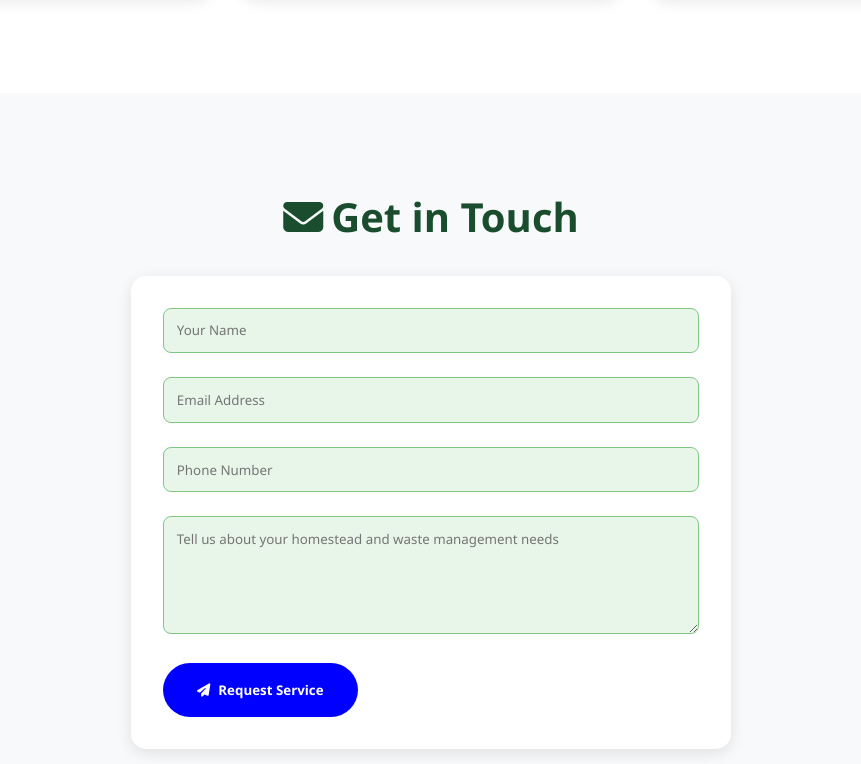
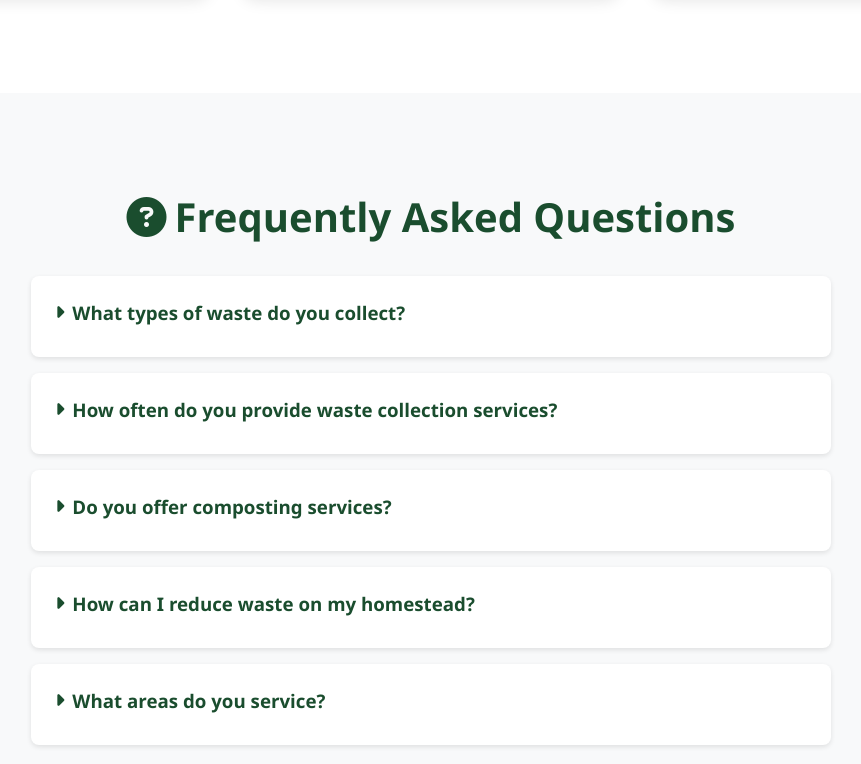
Before and after one commit to catalyst254/cleansphere, a plain HTML site: page index.html in a window 1280 px wide. Shown: the part 1636-2400 px from the top of the page, without its empty margins (209-1070 px from the left). Drawn offline with Linux system fonts and the light colour scheme.

Commit message:
update changes

```diff
--- a/index.html
+++ b/index.html
@@ -394,6 +394,57 @@
             color: #2d6a44;
         }
 
+        /* FAQ Styles */
+        #faq {
+            background: #f8f9fa;
+        }
+
+        .faq-container {
+            max-width: 800px;
+            margin: 0 auto;
+        }
+
+        .faq-item {
+            background: white;
+            border-radius: 8px;
+            padding: 1.5rem;
+            margin-bottom: 1rem;
+            box-shadow: 0 2px 5px rgba(0,0,0,0.1);
+            transition: all 0.3s ease;
+        }
+
+        .faq-item:hover {
+            transform: translateY(-3px);
+            box-shadow: 0 4px 10px rgba(0,0,0,0.2);
+        }
+
+        .faq-item h3 {
+            color: #1a4d2e;
+            margin-bottom: 0.5rem;
+            cursor: pointer;
+            display: flex;
+            align-items: center;
+        }
+
+        .faq-item h3 .icon {
+            margin-right: 0.5rem;
+            transition: transform 0.3s ease;
+        }
+
+        .faq-item p {
+            display: none;
+            margin-top: 0.5rem;
+            padding-left: 1.5rem;
+        }
+
+        .faq-item.active h3 .icon {
+            transform: rotate(90deg);
+        }
+
+        .faq-item.active p {
+            display: block;
+        }
+
         /* Responsive Design */
         @media (max-width: 768px) {
             .mobile-menu-btn {
@@ -475,6 +526,7 @@
                 <a href="#home"><i class="fas fa-home icon"></i>Home</a>
                 <a href="#about"><i class="fas fa-info-circle icon"></i>About</a>
                 <a href="#services"><i class="fas fa-truck icon"></i>Services</a>
+                <a href="#faq"><i class="fas fa-question-circle icon"></i>FAQ</a>
                 <a href="#contact"><i class="fas fa-envelope icon"></i>Contact</a>
                 <a href="#" class="btn" id="dashboardBtn"><i class="fas fa-user icon"></i>My Account</a>
             </div>
@@ -525,6 +577,35 @@
             <div class="service-card">
                 <h3><i class="fas fa-seedling icon"></i>Composting Solutions</h3>
                 <p>Expert advice and services to turn your organic waste into valuable compost for your land.</p>
+            </div>
+        </div>
+    </div>
+</section>
+
+<!-- FAQ Section -->
+<section id="faq">
+    <div class="section-content">
+        <h2 class="section-title"><i class="fas fa-question-circle icon"></i>Frequently Asked Questions</h2>
+        <div class="faq-container">
+            <div class="faq-item">
+                <h3><i class="fas fa-caret-right icon"></i>What types of waste do you collect?</h3>
+                <p>We collect a wide range of waste types, including household waste, recyclables, organic waste, and some types of hazardous waste. Please contact us for specific details about your waste management needs.</p>
+            </div>
+            <div class="faq-item">
+                <h3><i class="fas fa-caret-right icon"></i>How often do you provide waste collection services?</h3>
+                <p>Our collection frequency varies based on your needs and location. We offer weekly, bi-weekly, and monthly collection schedules. We can work with you to determine the best schedule for your homestead.</p>
+            </div>
+            <div class="faq-item">
+                <h3><i class="fas fa-caret-right icon"></i>Do you offer composting services?</h3>
+                <p>Yes, we provide composting solutions tailored to homesteads. This includes advice on setting up your own compost system, as well as collection services for larger amounts of organic waste.</p>
+            </div>
+            <div class="faq-item">
+                <h3><i class="fas fa-caret-right icon"></i>How can I reduce waste on my homestead?</h3>
+                <p>We offer consultations on waste reduction strategies specific to homesteads. This can include tips on composting, recycling, and sustainable purchasing habits. We're committed to helping you minimize your environmental impact.</p>
+            </div>
+            <div class="faq-item">
+                <h3><i class="fas fa-caret-right icon"></i>What areas do you service?</h3>
+                <p>We currently service rural and semi-rural areas within a 50-mile radius of our main facility. Please contact us with your specific location to confirm service availability.</p>
             </div>
         </div>
     </div>
@@ -690,6 +771,13 @@ wasteReportOverlay.addEventListener('click', function(e) {
         wasteReportOverlay.style.display = 'none';
     }
 });
+// FAQ Functionality
+document.querySelectorAll('.faq-item h3').forEach(question => {
+    question.addEventListener('click', () => {
+        const item = question.parentNode;
+        item.classList.toggle('active');
+    });
+});
 
 </script>
 </body>
```
